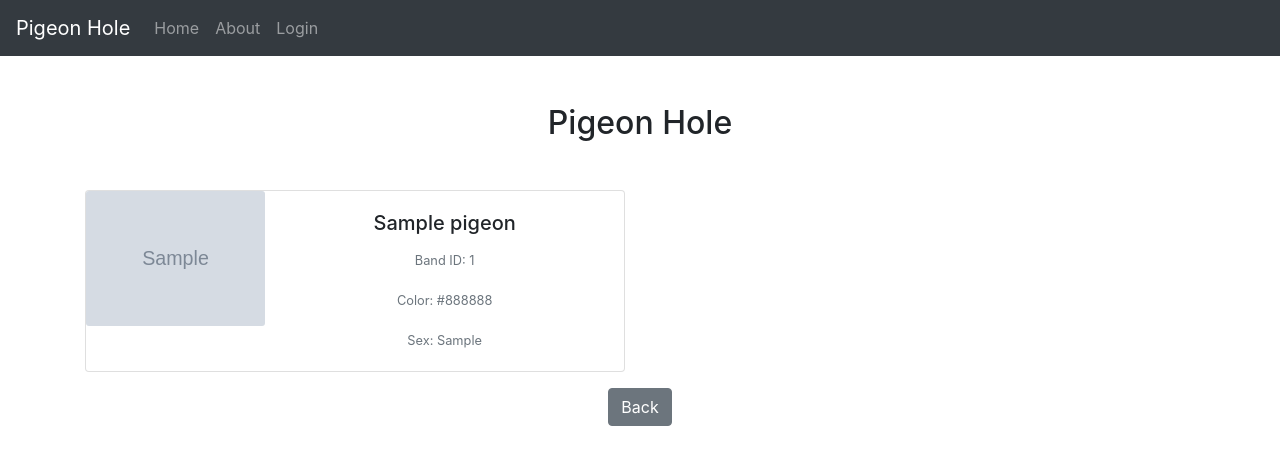
After one commit to AoWangPhilly/pigeon-hole, a Flask app: page /pigeon/1 in a window 1280 px wide. The commit adds this page. Shown: the top 465 px of the page. Run offline with Flask 3, Linux system fonts and the light colour scheme; tables that the repository leaves empty hold one stand-in row (values such as "Sample post"); grey boxes marked "Sample" are stand-in pictures; some libraries are stand-ins or nearby versions.

Commit message:
view single pigeon

```diff
--- a/api/pigeon_bp.py
+++ b/api/pigeon_bp.py
@@ -87,3 +87,9 @@ def add():
     db.session.commit()
 
     return redirect(url_for("pigeon.view"))
+
+
+@pigeon_bp.route("/<id>")
+def detail(id):
+    pigeon = Pigeon.query.filter_by(_id=id).first()
+    return render_template("detail.html", pigeon=pigeon)
--- /dev/null
+++ b/templates/detail.html
@@ -0,0 +1,42 @@
+{% extends 'base.html' %} {% set active = "View" %} {% block content %}
+<div class="mt-5 text-center">
+    <h2 class="mb-5">Pigeon Hole</h2>
+    {% if pigeon %}
+    <div class="card mb-3" style="max-width: 540px">
+        <div class="row no-gutters">
+            <div class="col-md-4">
+                <img
+                    src="{{ pigeon.image_url }}"
+                    class="card-img"
+                    alt="{{ pigeon.name }}"
+                />
+            </div>
+            <div class="col-md-8">
+                <div class="card-body">
+                    <h5 class="card-title">{{ pigeon.name }}</h5>
+                    <p class="card-text">
+                        <small class="text-muted"
+                            >Band ID: {{ pigeon.band_id }}</small
+                        >
+                    </p>
+                    <p class="card-text">
+                        <small class="text-muted"
+                            >Color: {{ pigeon.color }}</small
+                        >
+                    </p>
+                    <p class="card-text">
+                        <small class="text-muted">Sex: {{ pigeon.sex }}</small>
+                    </p>
+                </div>
+            </div>
+        </div>
+    </div>
+    <button
+        class="btn btn-secondary"
+        onclick="window.location.href='/pigeon/view'"
+    >
+        Back
+    </button>
+    {% endif %}
+</div>
+{% endblock %}
--- a/templates/view.html
+++ b/templates/view.html
@@ -9,6 +9,7 @@
     </div>
     {% for pigeon in pigeons %}
     <div class="card mb-3" style="max-width: 540px">
+        <a href="/pigeon/{{pigeon._id}}">
             <div class="row no-gutters">
                 <div class="col-md-4">
                     <img src="{{ pigeon.image_url }}" class="card-img" alt="{{ pigeon.name }}" />
@@ -21,6 +22,7 @@
                     </div>
                 </div>
             </div>
+        </a>
     </div>
     {% endfor %}
     <nav aria-label="Page navigation example">
```
Lines whose indentation alone changed are shown as unchanged.
